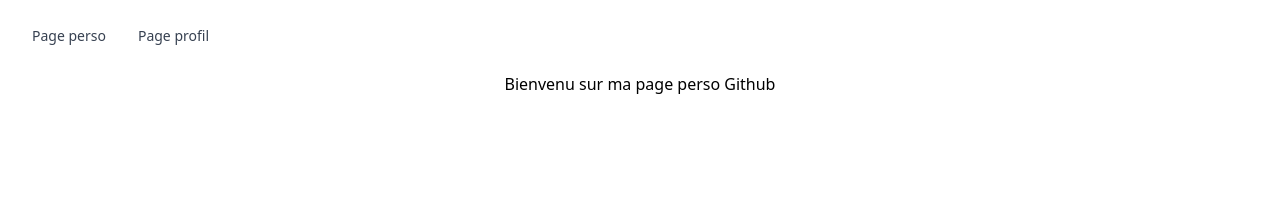
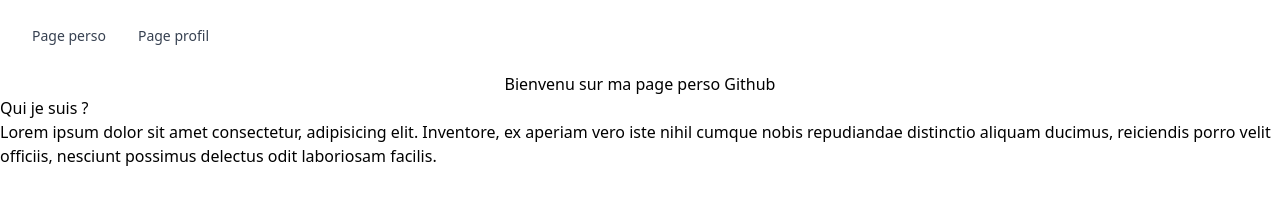
Before and after one commit to Gmayer111/Gmayer111.github.io, a plain HTML site: page index.html in a window 1280 px wide. Drawn offline with nearby package versions, Linux system fonts and the light colour scheme.

Commit message:
Update index

```diff
--- a/index.html
+++ b/index.html
@@ -32,6 +32,10 @@
     <main>
         <section>
             <h1>Bienvenu sur ma page perso Github</h1>
+          <article>
+            <h2>Qui je suis ?</h2>
+            <p>Lorem ipsum dolor sit amet consectetur, adipisicing elit. Inventore, ex aperiam vero iste nihil cumque nobis repudiandae distinctio aliquam ducimus, reiciendis porro velit officiis, nesciunt possimus delectus odit laboriosam facilis.</p>
+          </article>
         </section>
     </main>
     <footer>
```
